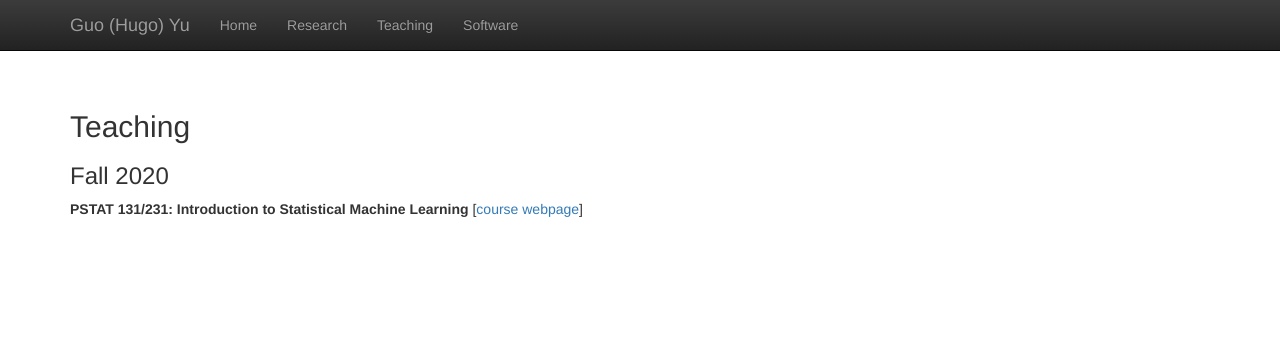
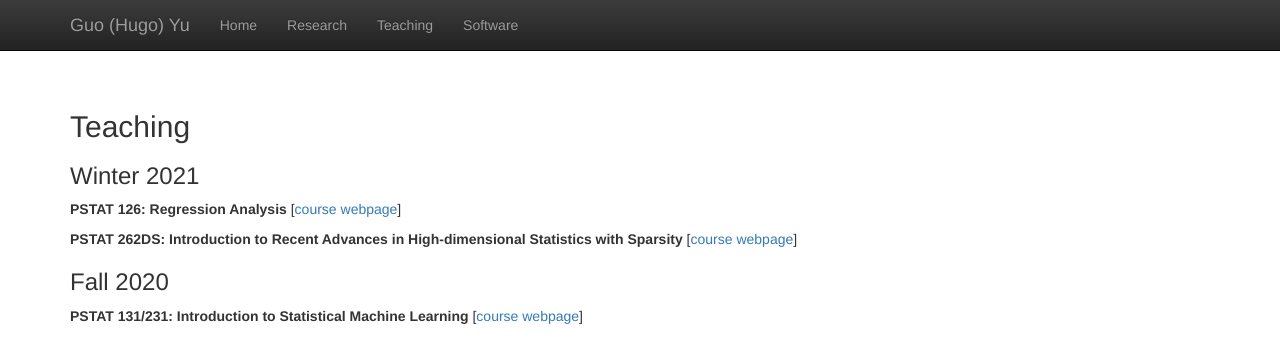
Before and after one commit to hugogogo/hugogogo.github.io, a Jekyll site: the page built from teaching.html, in a window 1280 px wide. Shown: the top 363 px of the page. Built offline with Jekyll 4.4.1, drawn with Linux system fonts in a browser that asks for light colours; nearby versions of some CDN libraries; library files that are not in the unit come from our copies.

Commit message:
Added teaching for W21

```diff
--- a/teaching.html
+++ b/teaching.html
@@ -5,7 +5,15 @@ title:  'Teaching'
 <div class="row" id="publications">
   <div class="simple">
     <h2>Teaching</h2>
-    <!--My research is currently supported by the National Institutes of Health (R01 GM123993). -->
+    <h3>Winter 2021</h3>
+    <p>
+    <b>PSTAT 126: Regression Analysis</a></b> [<a href="https://gauchospace.ucsb.edu/courses/course/view.php?id=106139">course webpage</a>]
+  <br>
+  <p>
+  <p>
+  <b>PSTAT 262DS: Introduction to Recent Advances in High-dimensional Statistics with Sparsity</a></b> [<a href="https://gauchospace.ucsb.edu/courses/course/view.php?id=106209">course webpage</a>]
+<br>
+<p>
     <h3>Fall 2020</h3>
     <p>
     <b>PSTAT 131/231: Introduction to Statistical Machine Learning</a></b> [<a href="https://gauchospace.ucsb.edu/courses/course/view.php?id=94945">course webpage</a>]
```
